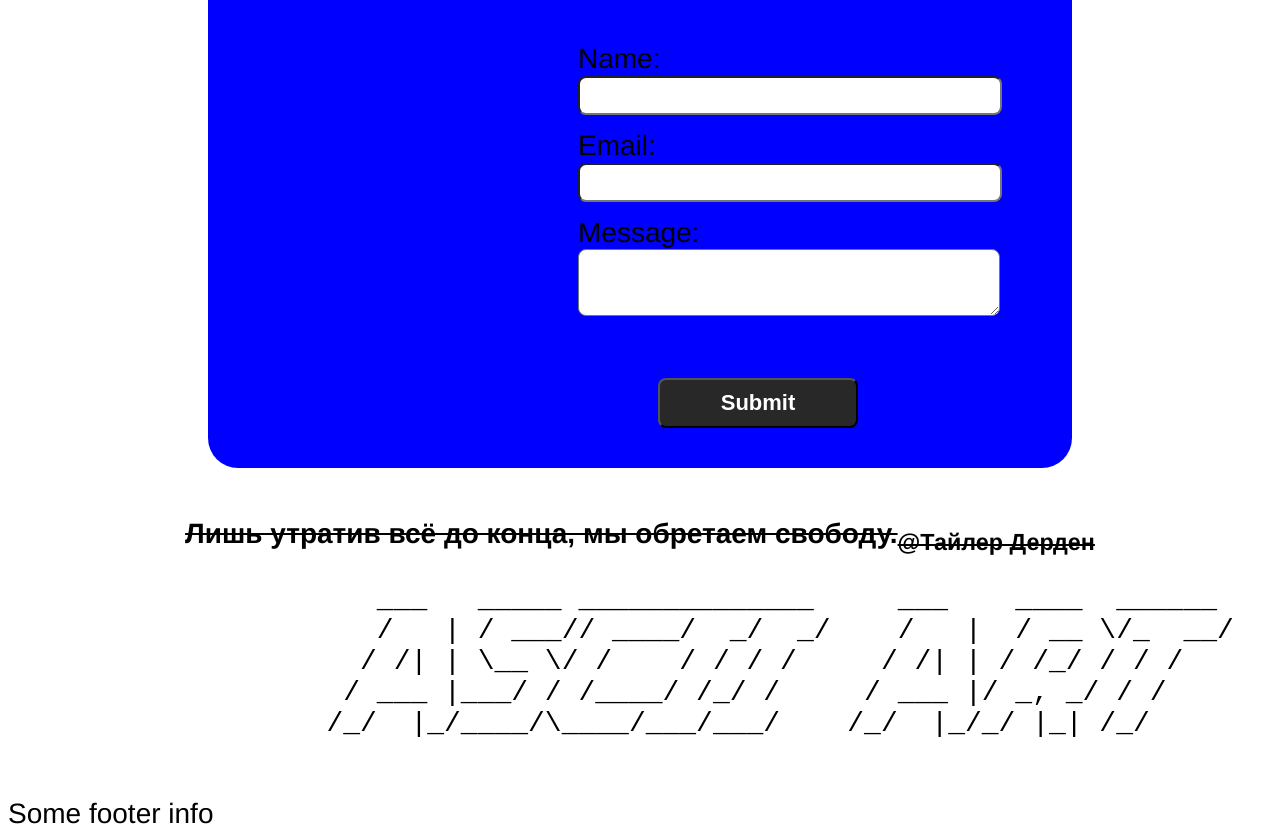
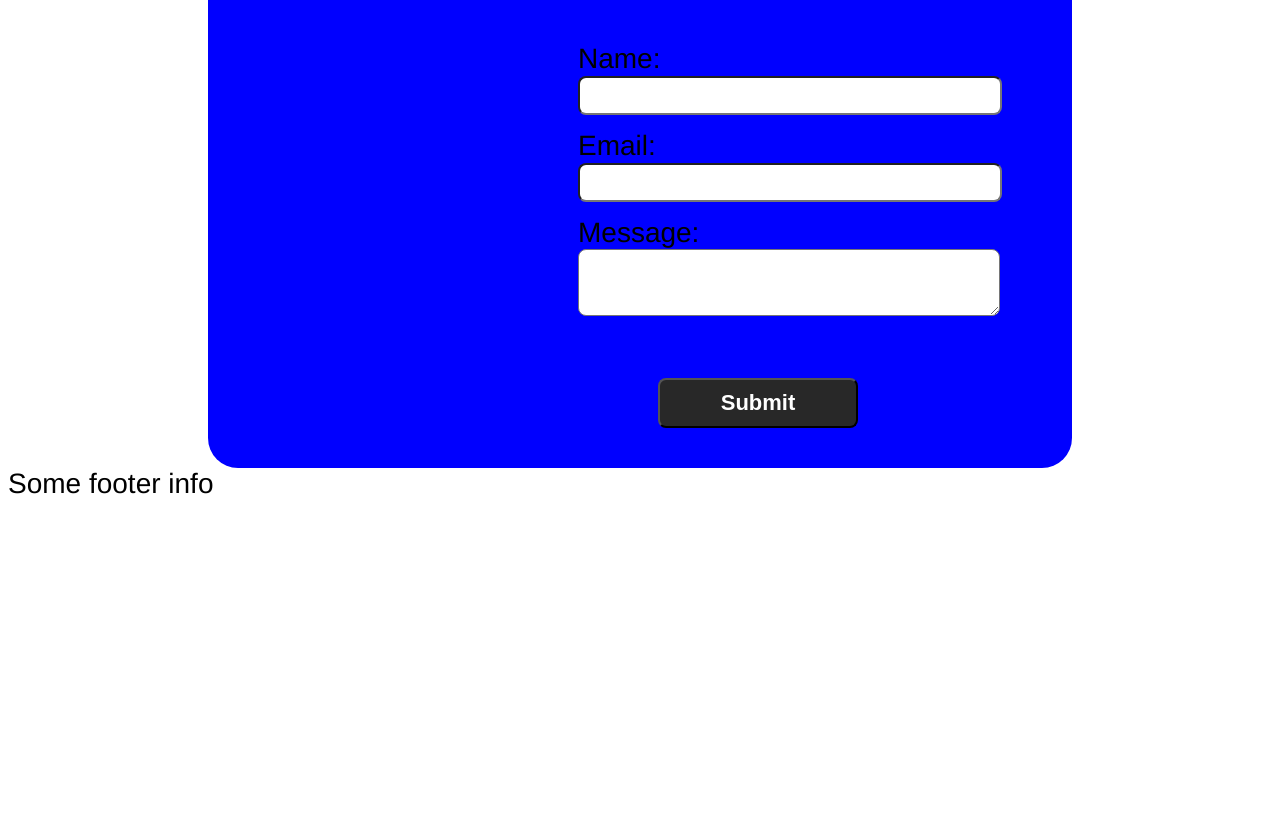
Before and after one commit to Unionc0de/HTML, a plain HTML site: page index.html in a window 1280 px wide. Shown: the part 2631-3469 px from the top of the page. After the commit the page ends 3139 px from the top, so only its background shows below. Drawn offline with Linux system fonts and the light colour scheme.

Commit message:
Update index.html

```diff
--- a/index.html
+++ b/index.html
@@ -117,18 +117,6 @@ in.close();
             </article>
         </div>
 
-        <article class = "quote">Лишь утратив всё до конца, мы обретаем свободу.<sub class="quoteSub">@Тайлер Дерден</sub></article>
-
-        <aside class = "ASCII">
-            <pre>
-                ___   _____ ______________     ___    ____  ______
-                /   | / ___// ____/  _/  _/    /   |  / __ \/_  __/
-               / /| | \__ \/ /    / / / /     / /| | / /_/ / / /
-              / ___ |___/ / /____/ /_/ /     / ___ |/ _, _/ / /
-             /_/  |_/____/\____/___/___/    /_/  |_/_/ |_| /_/
-            </pre>
-        </aside>
-
         <footer>
             <main class="footer">Some footer info</main>
         </footer>
```
